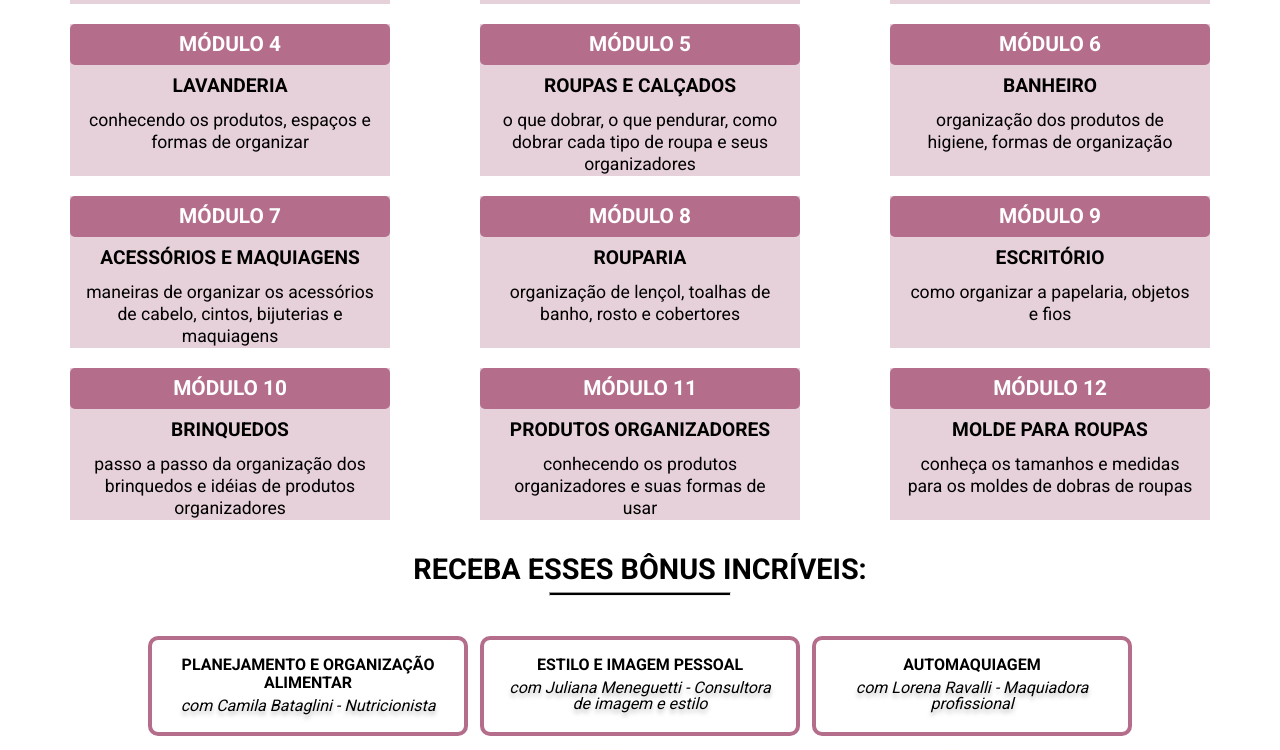
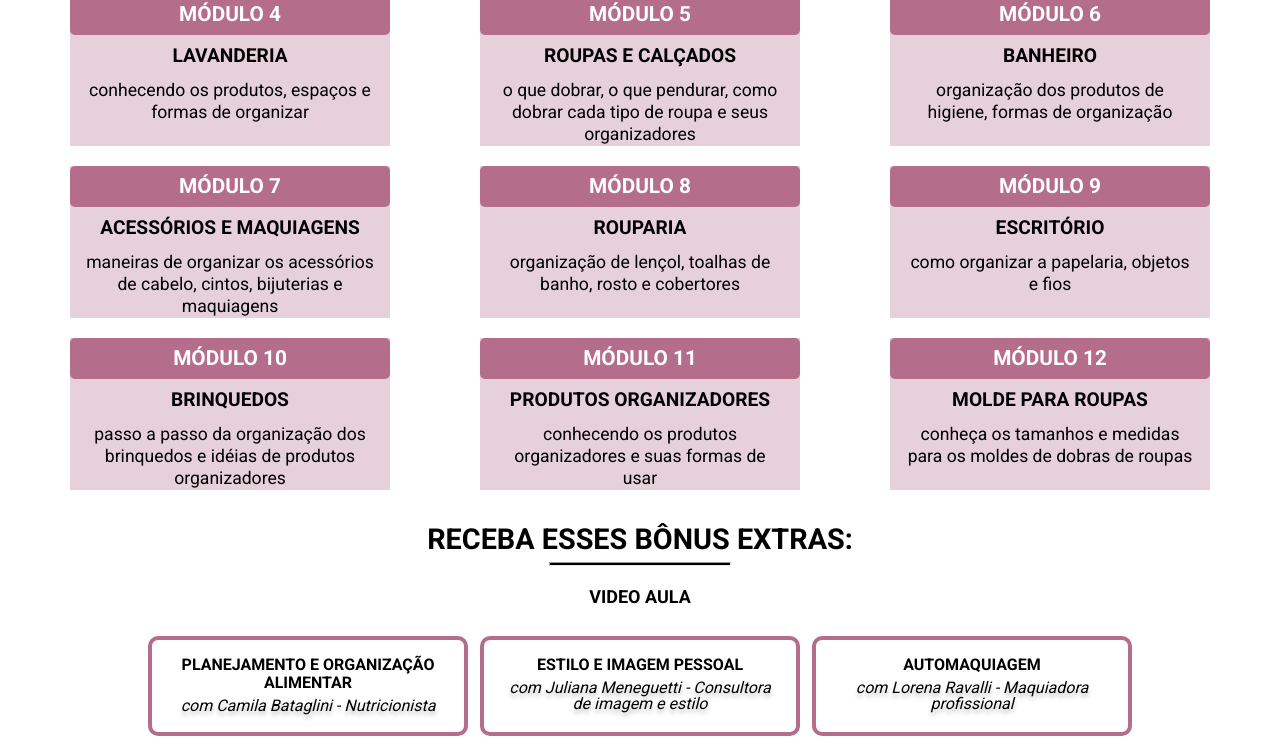
Before and after one commit to JuniorAlvesbr/leticiamartins.com.br-curso, a Next.js app: page / in a window 1280 px wide. Shown: the part 3074-3824 px from the top of the page. Built offline with nearby package versions, Linux system fonts and the light colour scheme.

Commit message:
refactory Course Content

```diff
--- a/components/CourseContent/index.js
+++ b/components/CourseContent/index.js
@@ -1,5 +1,4 @@
-import { BlackLine } from "../../object/Line"
-import { SubTitle, SubTitleH3 } from "../../object/SubTitle"
+import { SubTitle, SubTitleH3, Text, BlackLine } from "../../object"
 import BonusCard from "./BonusCard"
 import ModuleCard from "./ModuleCard"
 import { BonusContent, CardGrid, Container } from "./styles"
@@ -108,8 +107,9 @@ export default function CourseContent() {
                 )}
             </CardGrid>
 
-            <SubTitleH3 as="h3">Receba esses Bônus Incríveis:</SubTitleH3>
+            <SubTitleH3 as="h3">Receba esses Bônus extras:</SubTitleH3>
             <BlackLine />
+            <Text>Video Aula</Text>
 
             <BonusContent>
                 {bonusCard.map(({ title, description, image, alt }, index) => (
--- a/components/CourseContent/styles.js
+++ b/components/CourseContent/styles.js
@@ -1,6 +1,5 @@
 import styled from 'styled-components'
-import { SubTitle } from '../../object/SubTitle'
-import { BlackLine } from '../../object/Line'
+import { SubTitle, BlackLine, Text } from '../../object'
 import Button from '../../object/Button'
 
 export const Container = styled.section`
@@ -18,6 +17,11 @@ export const Container = styled.section`
         line-height: 26px;
     }
 
+    ${Text} {
+        font-size: 18px;
+        text-transform: uppercase;
+    }
+
     > ${Button} {
         position: absolute;
         bottom: -23px;
@@ -30,9 +34,10 @@ export const Container = styled.section`
             margin-top: 36px;
         }
 
-        > ${BlackLine} {
-            margin-bottom: 40px;
-        }
+        > ${Text} {
+        margin-top: 12px;
+        margin-bottom: 30px;
+    }
     }
 `
 
```
